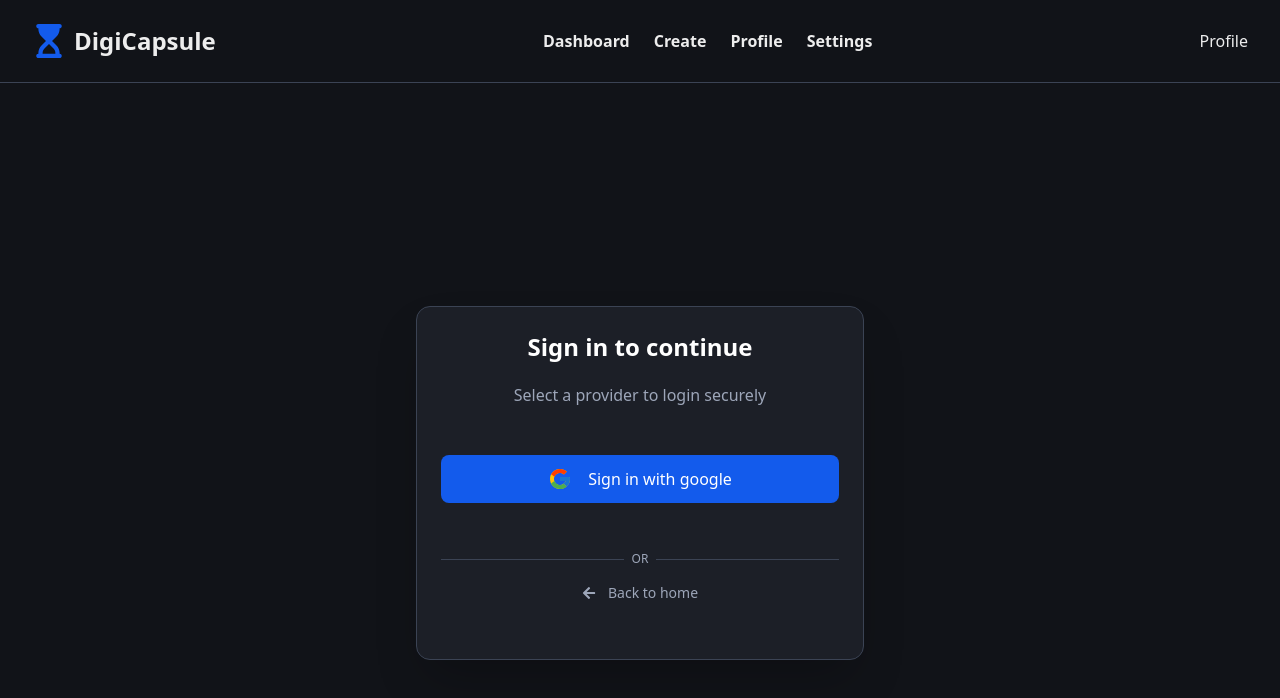
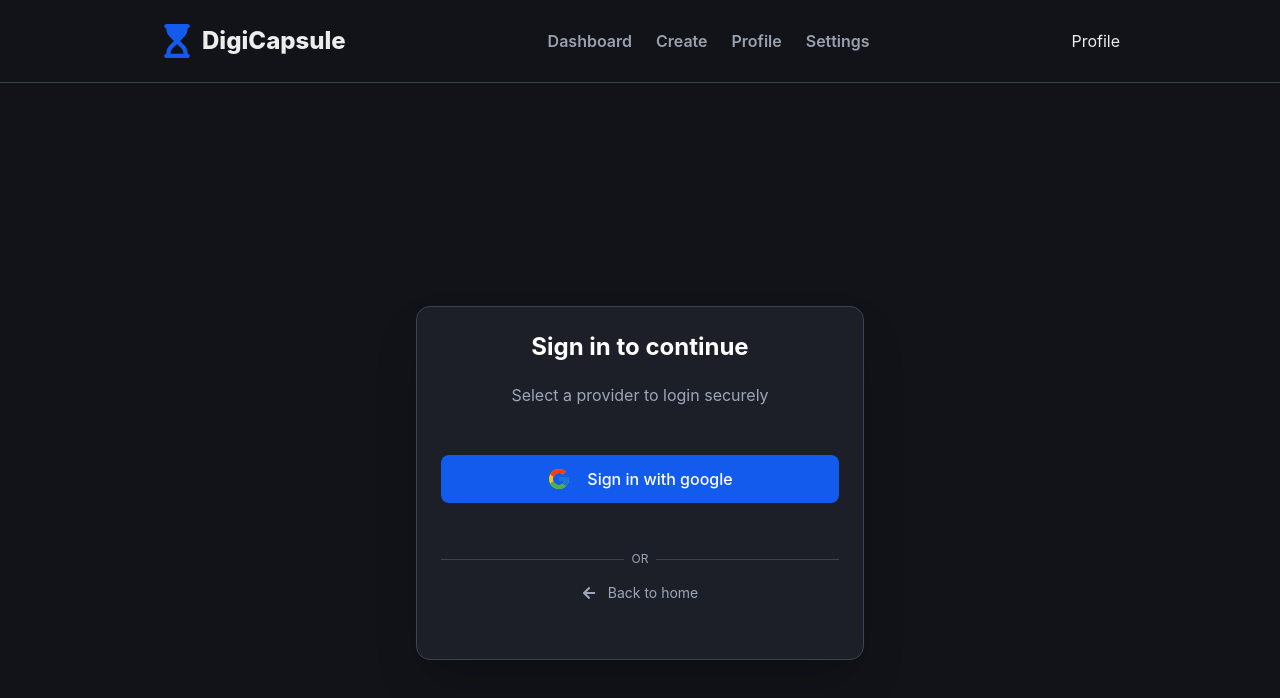
Before and after one commit to Rijan-dhakal/DigiCapsule, a Next.js app: page /login in a window 1280 px wide. Shown: the top 698 px of the page. Built offline with nearby package versions, Linux system fonts and the light colour scheme.

Commit message:
Refactor Header component to use dynamic navigation items and remove Tailwind CSS dependency

```diff
--- a/app/layouts/header.tsx
+++ b/app/layouts/header.tsx
@@ -1,11 +1,23 @@
+"use client";
+
 import { Menu } from "lucide-react";
 import Link from "next/link";
+import { usePathname } from "next/navigation";
 import { FaHourglassStart } from "react-icons/fa6";
 
 
 const Header = () => {
+  const pathname = usePathname();
+
+  const navItems = [
+    { href: "/dashboard", label: "Dashboard" },
+    { href: "/create", label: "Create" },
+    { href: "/profile", label: "Profile" },
+    { href: "/settings", label: "Settings" },
+  ];
+
   return (
-    <nav className="px-4 py-6 border-b md:px-8">
+    <nav className="px-4 py-6 border-b md:px-40">
       <div className="flex items-center justify-between">
         {/* Logo */}
 
@@ -19,18 +31,19 @@ const Header = () => {
         {/* Navigation */}
         <div>
           <ul className="hidden md:flex md:items-center md:gap-6">
-            <Link href={"/dashboard"} className="font-semibold">
-              Dashboard
-            </Link>
-            <Link href={"/create"} className="font-semibold">
-              Create
-            </Link>
-            <Link href={"/profile"} className="font-semibold">
-              Profile
-            </Link>
-            <Link href={"/settings"} className="font-semibold">
-              Settings
-            </Link>
+            {navItems.map((item) => (
+              <Link
+                key={item.href}
+                href={item.href}
+                className={`font-semibold transition-colors ${
+                  pathname === item.href
+                    ? "text-white "
+                    : "text-gray-400 hover:text-[#c4c5c9]"
+                }`}
+              >
+                {item.label}
+              </Link>
+            ))}
           </ul>
         </div>
 
--- a/package.json
+++ b/package.json
@@ -27,7 +27,6 @@
     "@types/react-dom": "^19",
     "eslint": "^9",
     "eslint-config-next": "16.1.6",
-    "tailwindcss": "^4",
     "tw-animate-css": "^1.4.0",
     "typescript": "^5"
   }
```
Also changed, not shown: 1 other file (tests, documents, lock files or other folders).
